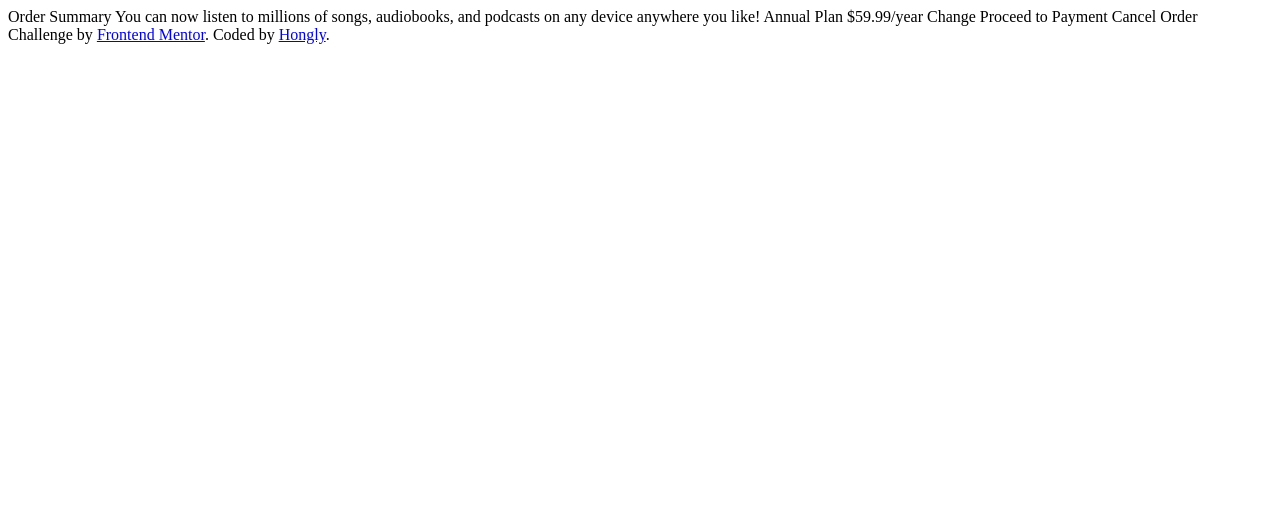
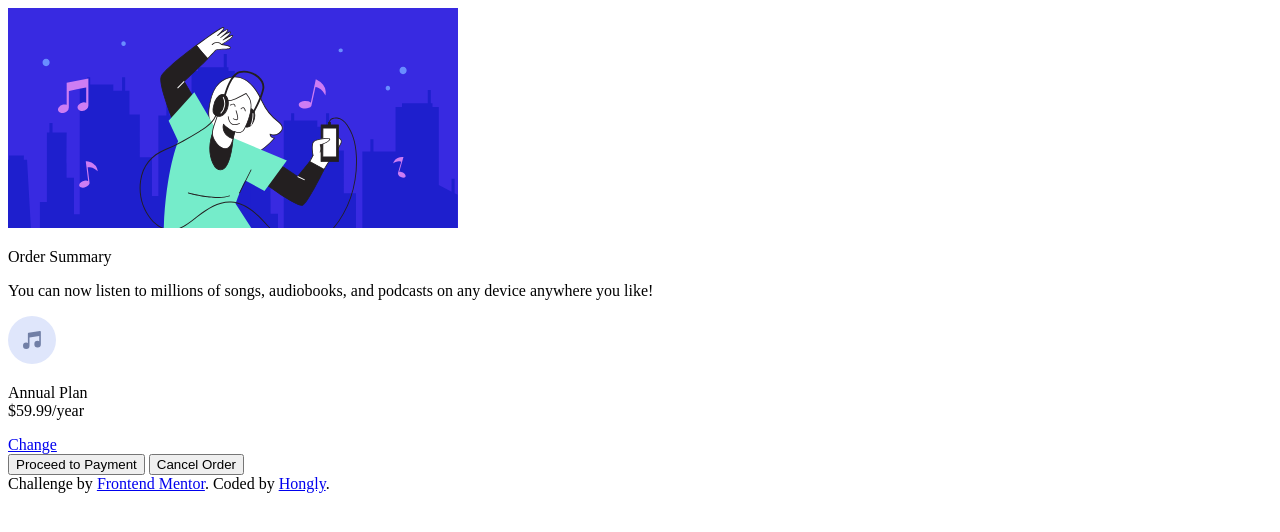
Before and after one commit to OungHongly/Order-summary-component, a plain HTML site: page index.html in a window 1280 px wide. Drawn offline with Linux system fonts and the light colour scheme.

Commit message:
HTML: structure page layout

```diff
--- a/index.html
+++ b/index.html
@@ -17,20 +17,33 @@
 
   </head>
   <body>
-
-    Order Summary
-
-    You can now listen to millions of songs, audiobooks, and podcasts on any
-    device anywhere you like!
-
-    Annual Plan
-    $59.99/year
-
-    Change
-
-    Proceed to Payment
-    Cancel Order
-
+    <section class="container">
+      <div class="card-order">
+        <div class="card-image">
+          <img src="./images/illustration-hero.svg" alt="illustration-hero">
+        </div>
+        <div class="card-content">
+          <p class="card-header">Order Summary</p>
+          <p class="card-text">
+            You can now listen to millions of songs, audiobooks, and podcasts on
+            any
+            device anywhere you like!
+          </p>
+          <div class="card-plan">
+            <div class="plan-group">
+              <img src="./images/icon-music.svg" alt="icon-music">
+              <p class="plan-price">
+                <span>Annual Plan</span><br>
+                $59.99/year
+              </p>
+            </div>
+            <a href="#" class="plan-change">Change</a>
+          </div>
+          <button class="btn-pay">Proceed to Payment</button>
+          <button class="btn-cancel">Cancel Order</button>
+        </div>
+      </div>
+    </section>
     <div class="attribution">
       Challenge by <a href="https://www.frontendmentor.io?ref=challenge"
         target="_blank">Frontend Mentor</a>.
```
